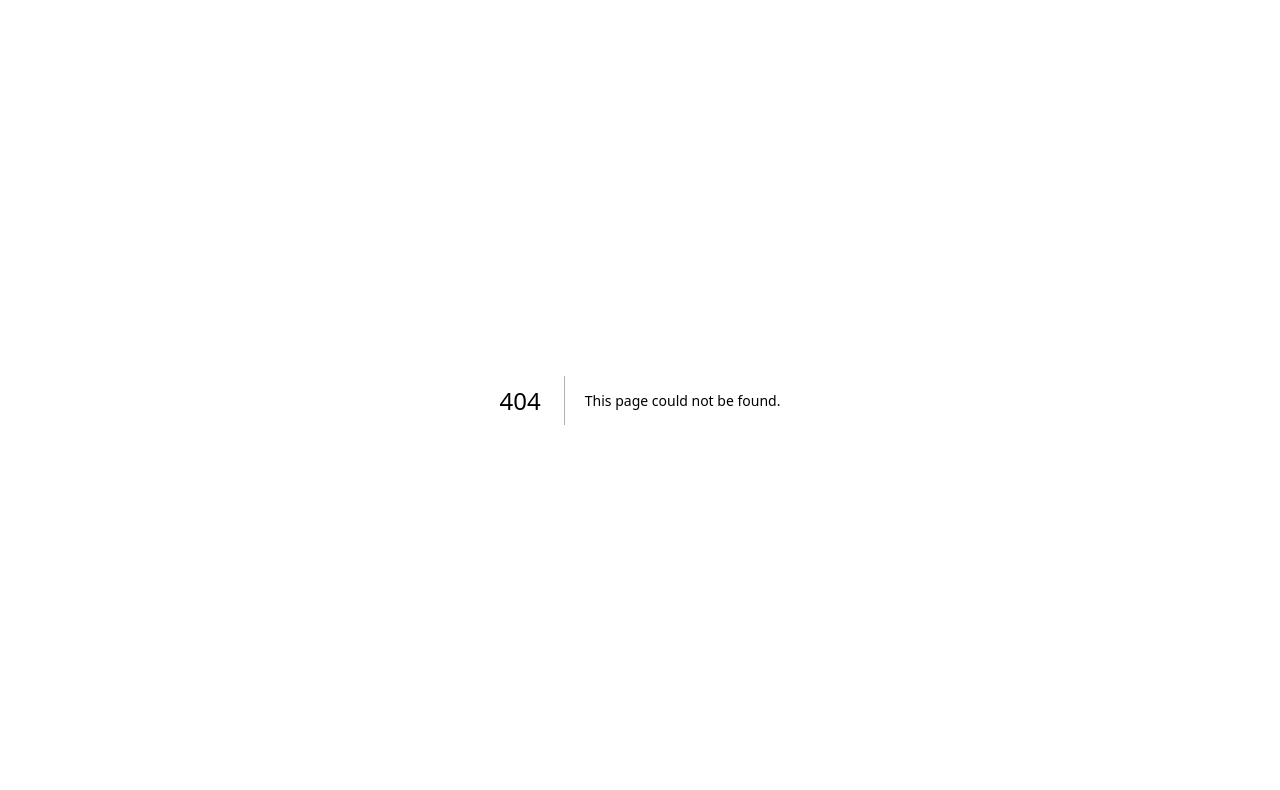
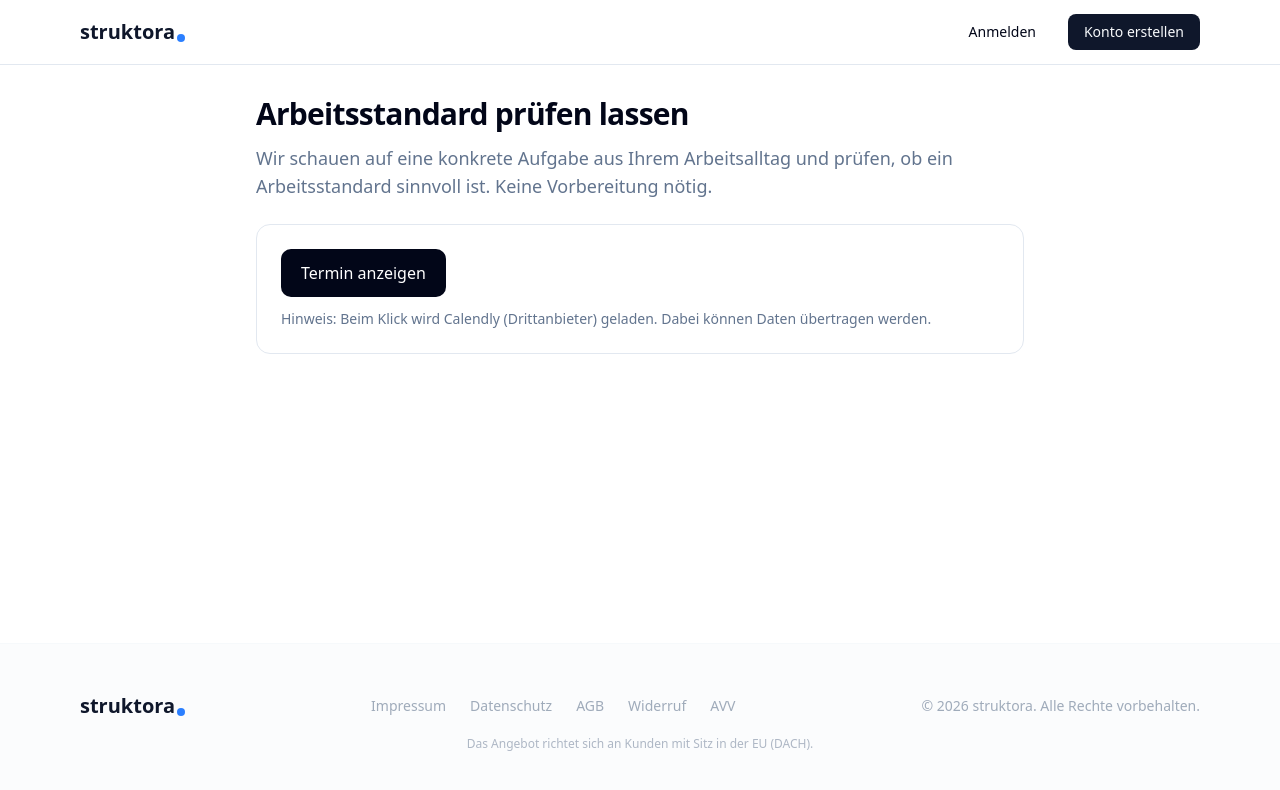
Before and after one commit to berndgalter-lab/struktora, a Next.js app: page /check in a window 1280 px wide. Before the commit this address had no page. Shown: the top 790 px of the page. Built offline with nearby package versions, Linux system fonts and the light colour scheme.

Commit message:
integration calendly

```diff
--- a/src/app/(marketing)/beispiel/page.tsx
+++ b/src/app/(marketing)/beispiel/page.tsx
@@ -188,7 +188,7 @@ export default function BeispielMaschinenbauPage() {
             ist.
           </p>
           <a
-            href="mailto:hallo@struktora.com"
+            href="/check"
             className="mt-8 inline-flex items-center justify-center rounded-md bg-foreground px-6 py-3 text-base font-medium text-background transition-colors hover:bg-foreground/90"
           >
             Arbeitsstandard prüfen
--- /dev/null
+++ b/src/app/(marketing)/check/page.tsx
@@ -0,0 +1,21 @@
+import CalendlyInlineClickToLoad from "@/components/CalendlyInlineClickToLoad";
+
+export default function CheckPage() {
+  return (
+    <main className="px-6 py-16 md:py-20 lg:py-24">
+      <CalendlyInlineClickToLoad
+        url="https://calendly.com/bernd-galter-struktora"
+        title="Arbeitsstandard prüfen lassen"
+        intro="Wir schauen auf eine konkrete Aufgabe aus Ihrem Arbeitsalltag und prüfen, ob ein Arbeitsstandard sinnvoll ist. Keine Vorbereitung nötig."
+        buttonLabel="Termin anzeigen"
+        privacyHint="Hinweis: Beim Klick wird Calendly (Drittanbieter) geladen. Dabei können Daten übertragen werden."
+        height={820}
+        utm={{
+          utmSource: "website",
+          utmMedium: "cta",
+          utmCampaign: "arbeitsstandard-check",
+        }}
+      />
+    </main>
+  );
+}
--- /dev/null
+++ b/src/components/CalendlyInlineClickToLoad.tsx
@@ -0,0 +1,165 @@
+"use client";
+
+import React, { useEffect, useMemo, useRef, useState } from "react";
+
+type Props = {
+  /** Calendly URL */
+  url: string;
+
+  /** Optional: Vorbefüllung */
+  prefill?: {
+    name?: string;
+    email?: string;
+    customAnswers?: Record<string, string>;
+  };
+
+  /** Optional: UTM / Tracking Parameter */
+  utm?: {
+    utmCampaign?: string;
+    utmSource?: string;
+    utmMedium?: string;
+    utmContent?: string;
+    utmTerm?: string;
+  };
+
+  /** Höhe des Widgets (px) */
+  height?: number;
+
+  /** Überschrift */
+  title?: string;
+
+  /** Intro-Text */
+  intro?: string;
+
+  /** Button Text */
+  buttonLabel?: string;
+
+  /** Datenschutz-Hinweis */
+  privacyHint?: string;
+};
+
+declare global {
+  interface Window {
+    Calendly?: {
+      initInlineWidget: (options: {
+        url: string;
+        parentElement: HTMLElement;
+      }) => void;
+    };
+  }
+}
+
+function buildCalendlyUrl(
+  baseUrl: string,
+  prefill?: Props["prefill"],
+  utm?: Props["utm"]
+) {
+  const url = new URL(baseUrl);
+
+  if (utm) {
+    if (utm.utmCampaign) url.searchParams.set("utm_campaign", utm.utmCampaign);
+    if (utm.utmSource) url.searchParams.set("utm_source", utm.utmSource);
+    if (utm.utmMedium) url.searchParams.set("utm_medium", utm.utmMedium);
+    if (utm.utmContent) url.searchParams.set("utm_content", utm.utmContent);
+    if (utm.utmTerm) url.searchParams.set("utm_term", utm.utmTerm);
+  }
+
+  if (prefill?.name) url.searchParams.set("name", prefill.name);
+  if (prefill?.email) url.searchParams.set("email", prefill.email);
+
+  return url.toString();
+}
+
+export default function CalendlyInlineClickToLoad({
+  url,
+  prefill,
+  utm,
+  height = 780,
+  title = "Arbeitsstandard prüfen lassen",
+  intro = "Wählen Sie einen Termin. Calendly wird erst nach Klick geladen.",
+  buttonLabel = "Termin anzeigen",
+  privacyHint = "Hinweis: Beim Laden wird Calendly (Drittanbieter) eingebunden. Es können Daten übertragen werden.",
+}: Props) {
+  const [isLoaded, setIsLoaded] = useState(false);
+  const [isScriptReady, setIsScriptReady] = useState(false);
+  const containerRef = useRef<HTMLDivElement | null>(null);
+
+  const calendlyUrl = useMemo(
+    () => buildCalendlyUrl(url, prefill, utm),
+    [url, prefill, utm]
+  );
+
+  useEffect(() => {
+    if (!isLoaded) return;
+
+    const existing = document.querySelector<HTMLScriptElement>(
+      'script[data-calendly="true"]'
+    );
+    if (existing) {
+      setIsScriptReady(true);
+      return;
+    }
+
+    const script = document.createElement("script");
+    script.src = "https://assets.calendly.com/assets/external/widget.js";
+    script.async = true;
+    script.dataset.calendly = "true";
+    script.onload = () => setIsScriptReady(true);
+    document.body.appendChild(script);
+
+    const cssExisting = document.querySelector<HTMLLinkElement>(
+      'link[data-calendly-css="true"]'
+    );
+    if (!cssExisting) {
+      const link = document.createElement("link");
+      link.href = "https://assets.calendly.com/assets/external/widget.css";
+      link.rel = "stylesheet";
+      link.dataset.calendlyCss = "true";
+      document.head.appendChild(link);
+    }
+  }, [isLoaded]);
+
+  useEffect(() => {
+    if (!isLoaded || !isScriptReady) return;
+    if (!containerRef.current) return;
+
+    containerRef.current.innerHTML = "";
+
+    if (window.Calendly?.initInlineWidget) {
+      window.Calendly.initInlineWidget({
+        url: calendlyUrl,
+        parentElement: containerRef.current,
+      });
+    }
+  }, [isLoaded, isScriptReady, calendlyUrl]);
+
+  return (
+    <section className="w-full">
+      <div className="mx-auto max-w-3xl">
+        <h1 className="text-2xl font-semibold tracking-tight text-foreground md:text-3xl">
+          {title}
+        </h1>
+        <p className="mt-3 text-base text-muted-foreground md:text-lg">
+          {intro}
+        </p>
+
+        {!isLoaded ? (
+          <div className="mt-6 rounded-xl border border-border bg-background p-5 md:p-6">
+            <button
+              type="button"
+              onClick={() => setIsLoaded(true)}
+              className="inline-flex items-center justify-center rounded-lg bg-foreground px-5 py-3 font-medium text-background transition hover:bg-foreground/90"
+            >
+              {buttonLabel}
+            </button>
+            <p className="mt-3 text-sm text-muted-foreground">{privacyHint}</p>
+          </div>
+        ) : (
+          <div className="mt-6 overflow-hidden rounded-xl border border-border bg-background">
+            <div style={{ height }} ref={containerRef} />
+          </div>
+        )}
+      </div>
+    </section>
+  );
+}
--- a/src/components/marketing/final-cta.tsx
+++ b/src/components/marketing/final-cta.tsx
@@ -49,8 +49,8 @@ export const FinalCTA = () => {
         {/* CTA */}
         <div className="mt-10 md:mt-12">
           <a
-            href="mailto:hallo@struktora.com"
-            className="inline-flex items-center justify-center rounded-md border border-border px-6 py-3 text-base font-medium text-foreground transition-colors hover:bg-muted/50"
+            href="/check"
+            className="inline-flex items-center justify-center rounded-md bg-foreground px-6 py-3 text-base font-medium text-background transition-colors hover:bg-foreground/90"
           >
             Arbeitsstandard prüfen
           </a>
--- a/src/components/marketing/hero.tsx
+++ b/src/components/marketing/hero.tsx
@@ -30,7 +30,7 @@ export const Hero = () => {
         {/* CTAs - mehr Abstand nach oben */}
         <div className="mt-12 flex flex-col items-center gap-4 md:mt-14">
           <Button size="lg" className="px-8" asChild>
-            <a href="mailto:hallo@struktora.com">Arbeitsstandard prüfen</a>
+            <a href="/check">Arbeitsstandard prüfen</a>
           </Button>
           <a
             href="/beispiel"
```
